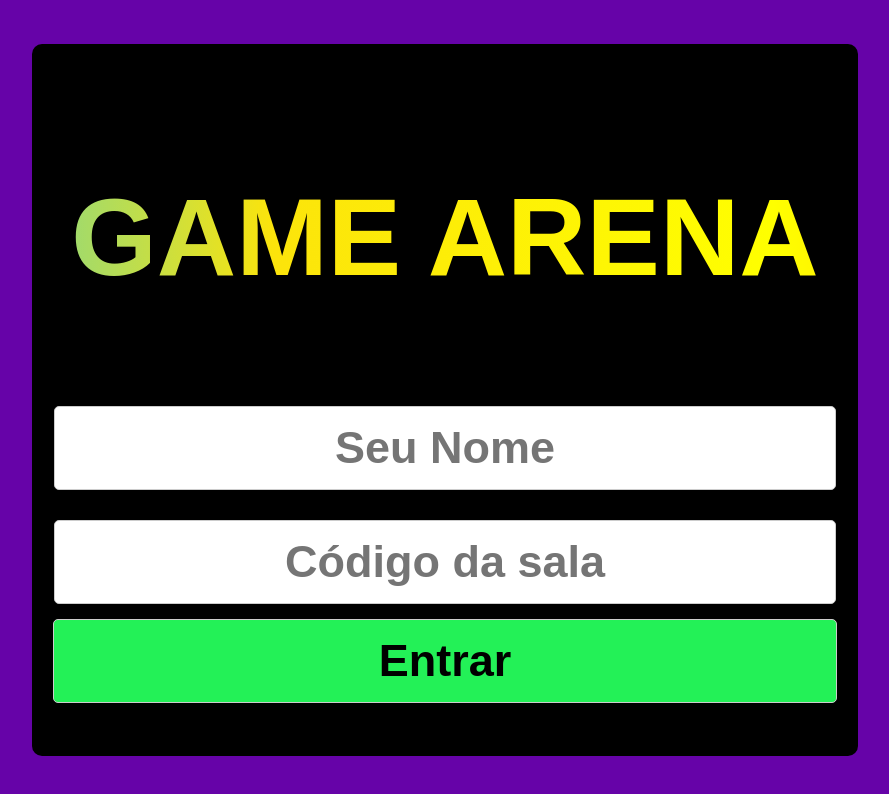
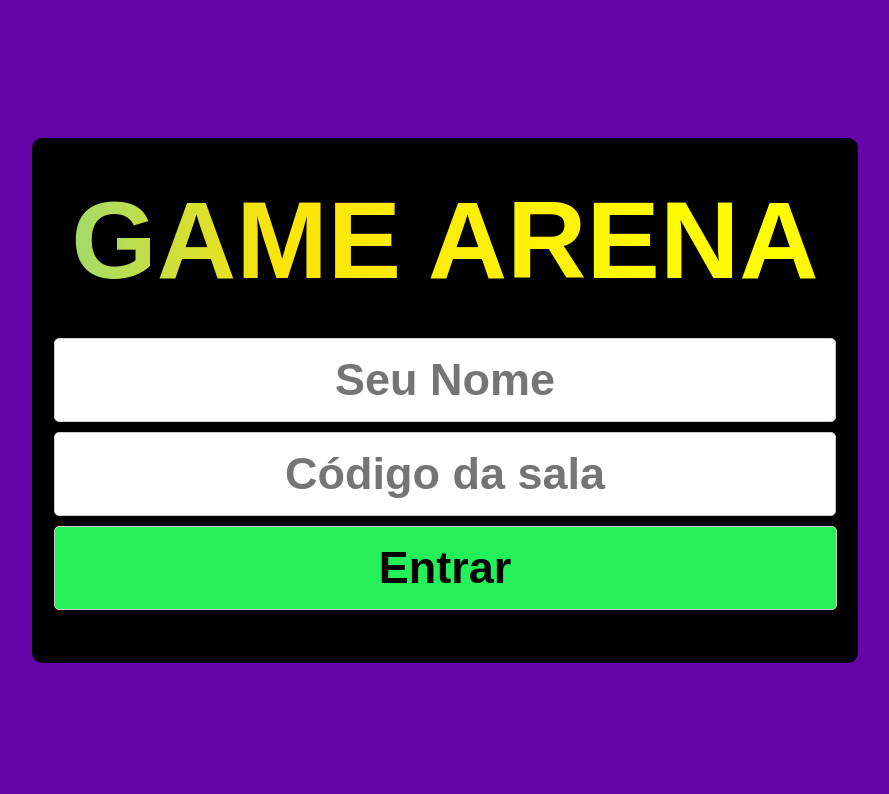
Before and after one commit to AlexandreZanata/TABUADA-COMPETITIVA-ARMAZENAMENTO-LOCAL, a plain HTML site: page public/index.html in a window 1280 px wide. Shown: the whole page, without its empty margins (195-1084 px from the left). Drawn offline with Linux system fonts and the light colour scheme.

Commit message:
Update index.html

```diff
--- a/public/index.html
+++ b/public/index.html
@@ -25,7 +25,7 @@
         }
         input {
             padding: 15px;
-            margin: 15px 0;
+            margin: 5px 0;
             border: 1px solid #ccc;
             border-radius: 5px;
             font-size: 45px;
@@ -46,15 +46,13 @@
             border: 1px solid #ccc;
             border-radius: 5px;
             font-size: 45px;
-            width: 104.5%;
-            margin-top: 0%;
+            width: 104.4%;
+            margin-top: 5px;
         }
         button:hover {
             background-color: #f3d320;
         }
-        h2 {
-            font-size: 110px;
-        }
+
         @keyframes rainbow {
           0% {
             background-position: 0% 50%;
@@ -73,6 +71,9 @@
           -webkit-background-clip: text;
           color: transparent;
           animation: rainbow 30s ease infinite;
+          font-size: 110px;
+          margin-top: 0%;
+          margin-bottom: 4%;
         }
     </style>
 </head>
```
